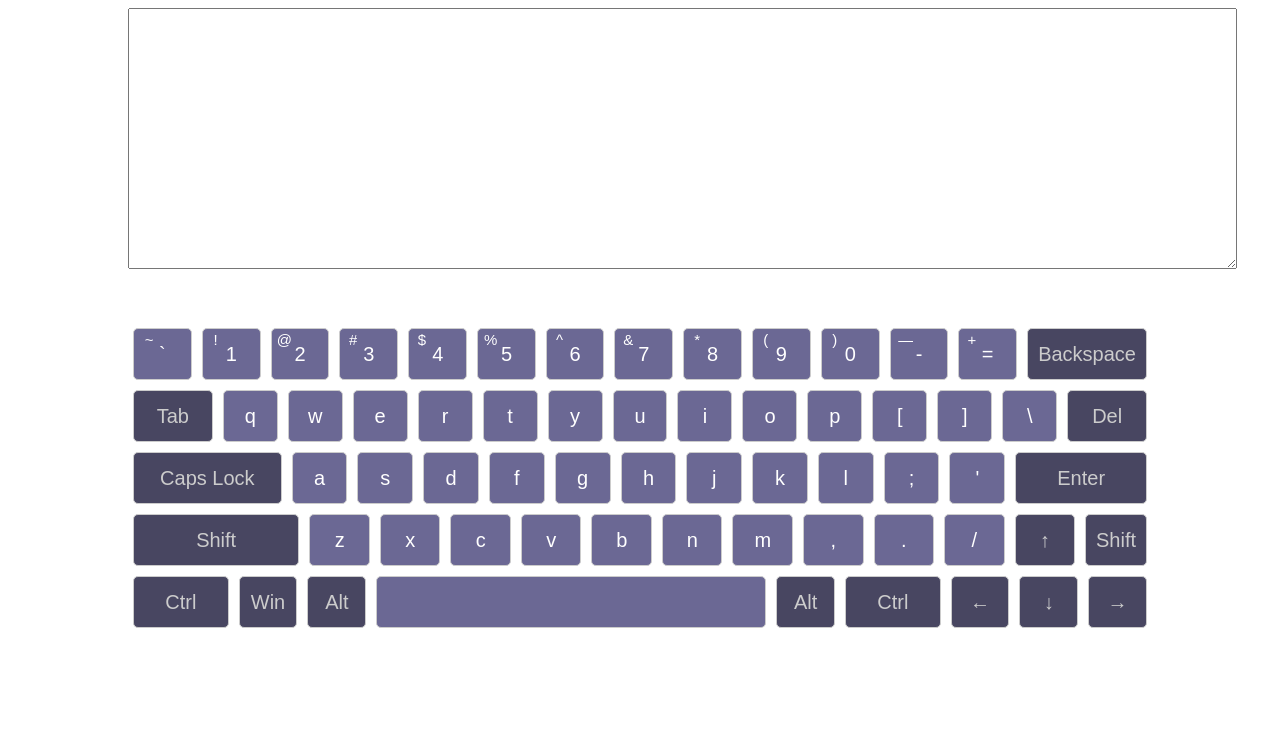
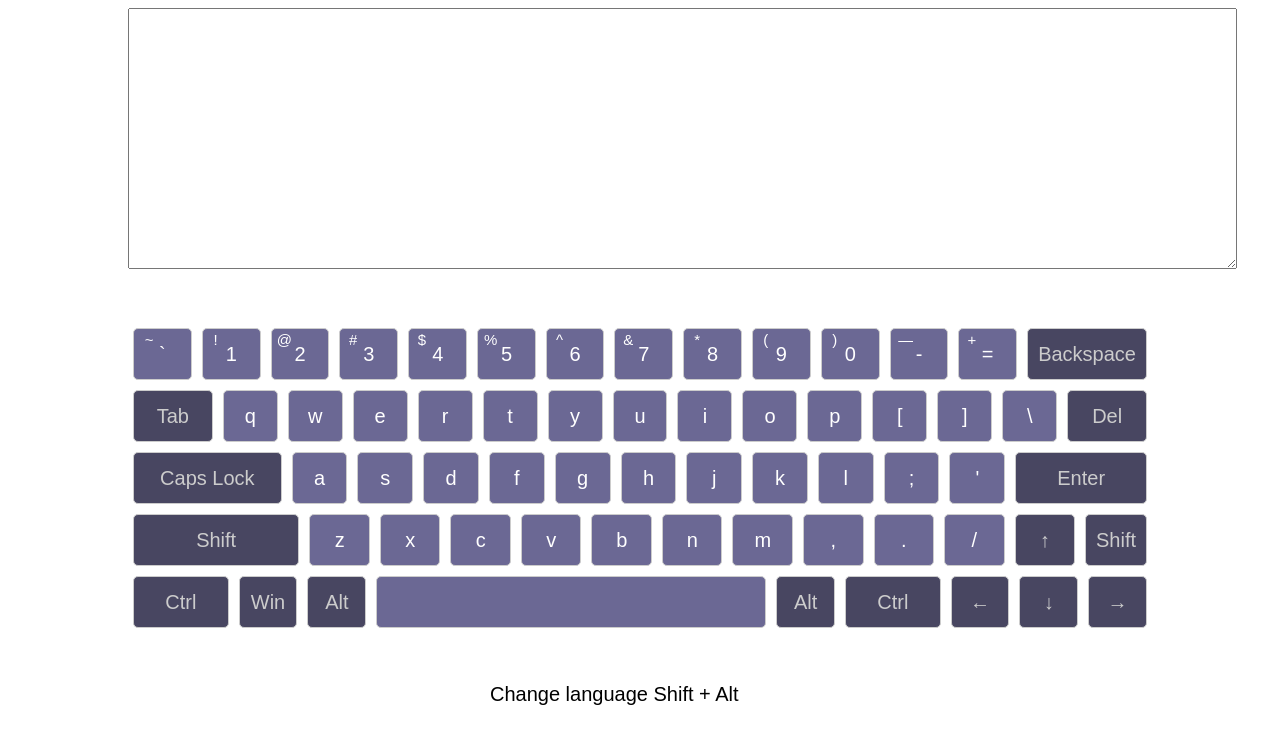
Before and after one commit to DiffickMenLogo/RSS-Virtual-Keyboard, a website built with webpack: page index.html in a window 1280 px wide. Built offline with Linux system fonts and the light colour scheme.

Commit message:
feat: add instuction to change language

```diff
--- a/src/createDom.js
+++ b/src/createDom.js
@@ -79,5 +79,7 @@ export default function create(){
         <div class="key arr-down" id="functional">&darr;</div>
         <div class="key arr-right" id="functional">&rarr;</div>
     </div>
-</div>`;
+</div>
+<div class="change-language">Change language Shift + Alt</div>
+`;
 }
--- a/src/scss/style.scss
+++ b/src/scss/style.scss
@@ -81,3 +81,9 @@ $btnFunckHoverColor : #3D3C4F;
 .space:hover{
     background-color: $btnHoverCollor!important;
 }
+.change-language{
+    width: 300px;
+    font-size: 20px;
+    font-family: Arial, Helvetica, sans-serif;
+    margin: 0 auto;
+}
```
Also changed, not shown: dist/main.js.
